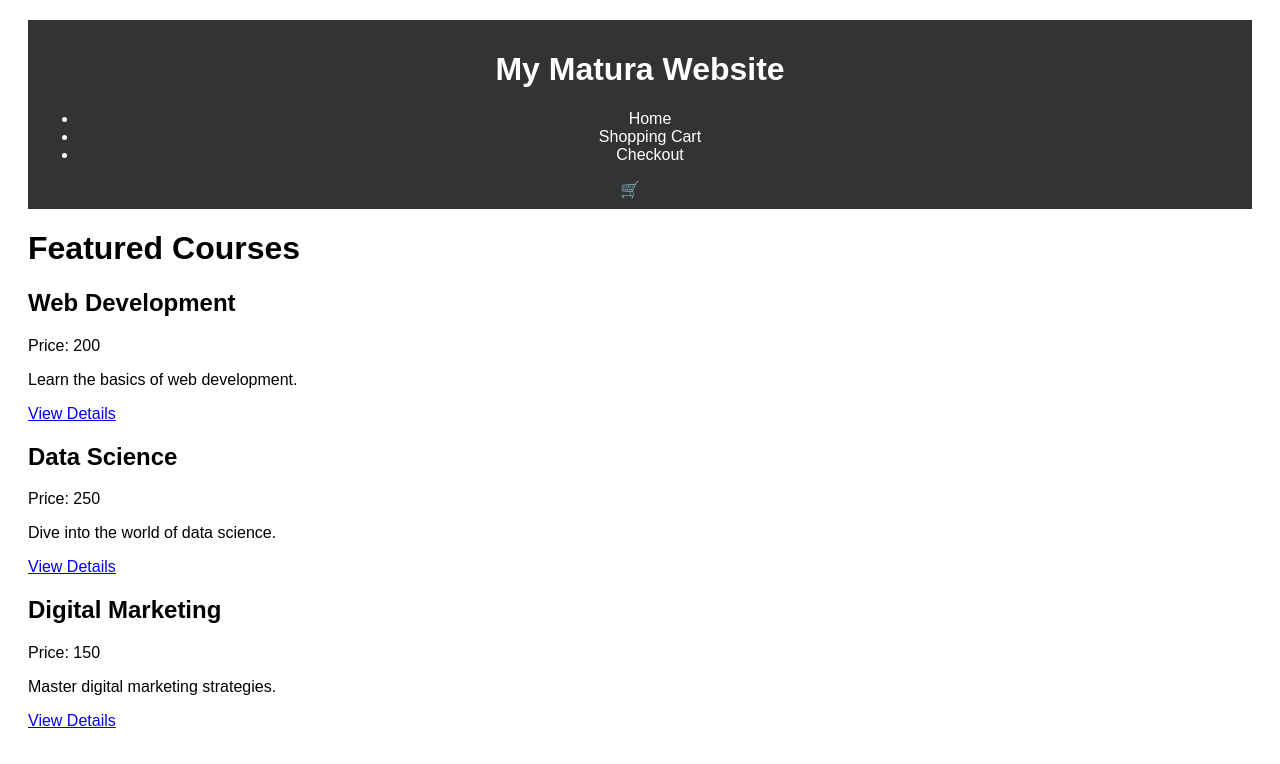
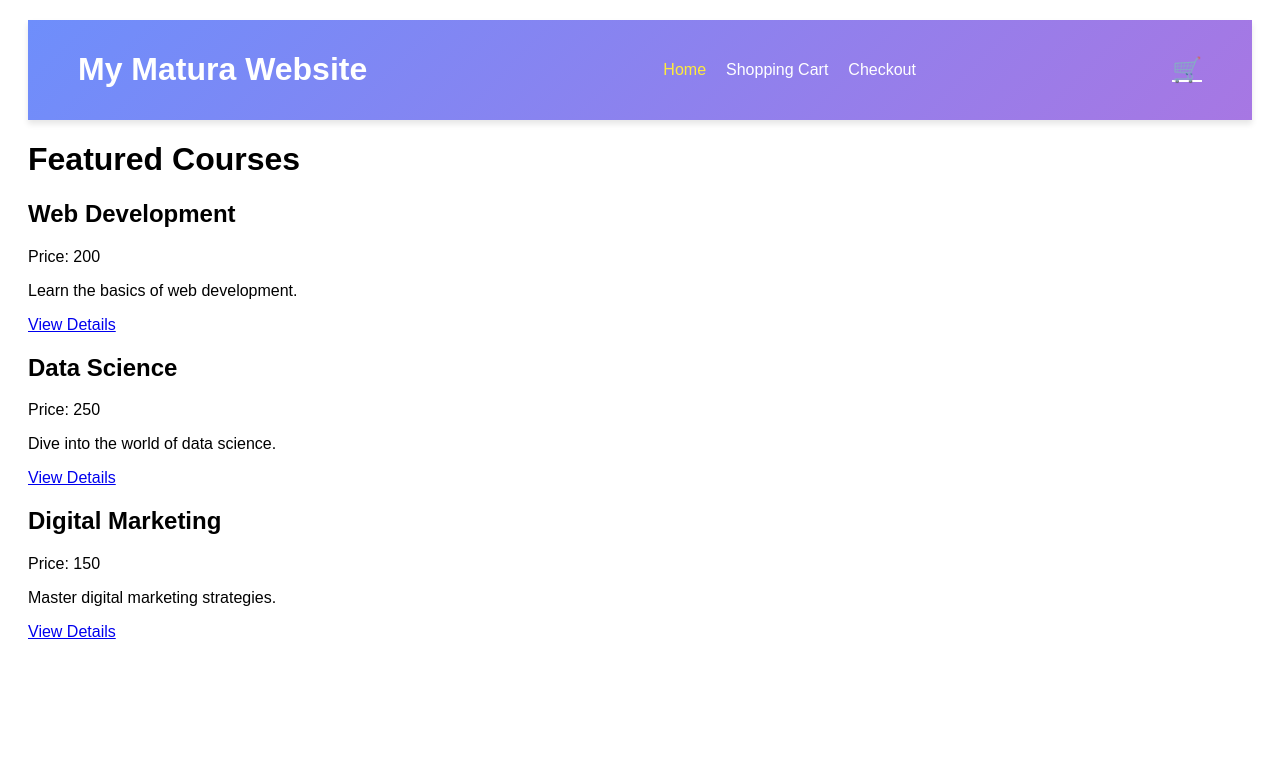
Before and after one commit to fraorzi/Website_Course_Exam, a React (Create React App) app: page / in a window 1280 px wide. Shown: the top 764 px of the page. Built offline with nearby package versions, Linux system fonts and the light colour scheme; the HTML template or start-up script is replaced by a standard one.

Commit message:
improved header

```diff
--- a/src/components/Header/Header.js
+++ b/src/components/Header/Header.js
@@ -1,4 +1,3 @@
-// Header.js
 import React from 'react';
 import { Link, NavLink } from 'react-router-dom';
 import './Header.scss';
@@ -6,26 +5,21 @@ import './Header.scss';
 const Header = () => {
     return (
         <header className="header">
-            <h1>My Matura Website</h1>
-            <nav>
+            <div className="logo">
+                <h1><Link to="/" className="logo-link">My Matura Website</Link></h1>
+            </div>
+            <nav className="main-nav">
                 <ul>
-                    <li>
-                        <NavLink to="/" activeClassName="active">Home</NavLink>
-                    </li>
-                    <li>
-                        <NavLink to="/cart" activeClassName="active">Shopping Cart</NavLink>
-                    </li>
-                    <li>
-                        <NavLink to="/checkout" activeClassName="active">Checkout</NavLink>
-                    </li>
+                    <li><NavLink to="/" exact activeClassName="active">Home</NavLink></li>
+                    <li><NavLink to="/cart" activeClassName="active">Shopping Cart</NavLink></li>
+                    <li><NavLink to="/checkout" activeClassName="active">Checkout</NavLink></li>
                 </ul>
             </nav>
             <div className="user-options">
                 <Link to="/cart" className="cart-icon">
-                    🛒
-                    {/* Dodaj licznik produktów w koszyku, jeśli to jest zaimplementowane */}
+                    🛒 {/* Dynamicznie aktualizuj liczbę produktów */}
                 </Link>
-                {/* Dodaj inne opcje użytkownika, logowanie, wylogowanie, itp. */}
+                {/* Tutaj można dodać opcje logowania/wylogowania */}
             </div>
         </header>
     );
--- a/src/components/Header/Header.scss
+++ b/src/components/Header/Header.scss
@@ -1,17 +1,53 @@
-// Header.scss
 .header {
-  background-color: #333;
-  color: #fff;
-  padding: 10px;
-  text-align: center;
+    background: linear-gradient(135deg, #6e8efb, #a777e3);
+    color: white;
+    display: flex;
+    justify-content: space-between;
+    padding: 10px 50px;
+    align-items: center;
+    box-shadow: 0 4px 6px rgba(0,0,0,0.1);
+
+    .logo {
+        font-family: 'Arial', sans-serif;
+        .logo-link {
+            color: white;
+            text-decoration: none;
+            transition: color 0.3s ease;
+
+            &:hover {
+                color: #ffeb3b;
+            }
+        }
+    }
+
+    .main-nav ul {
+        list-style: none;
+        display: flex;
+
+        li {
+            margin: 0 10px;
+
+            a {
+                text-decoration: none;
+                color: white;
+                transition: color 0.3s ease;
+
+                &.active, &:hover {
+                    color: #ffeb3b;
+                }
+            }
+        }
+    }
+
+    .user-options {
+        .cart-icon {
+            font-size: 1.5em;
+            color: white;
+            transition: transform 0.3s ease;
+
+            &:hover {
+                transform: scale(1.1);
+            }
+        }
+    }
 }
-
-.header a {
-  color: #fff;
-  margin-right: 20px;
-  text-decoration: none;
-}
-
-.header a:hover {
-  text-decoration: underline;
-}
```
